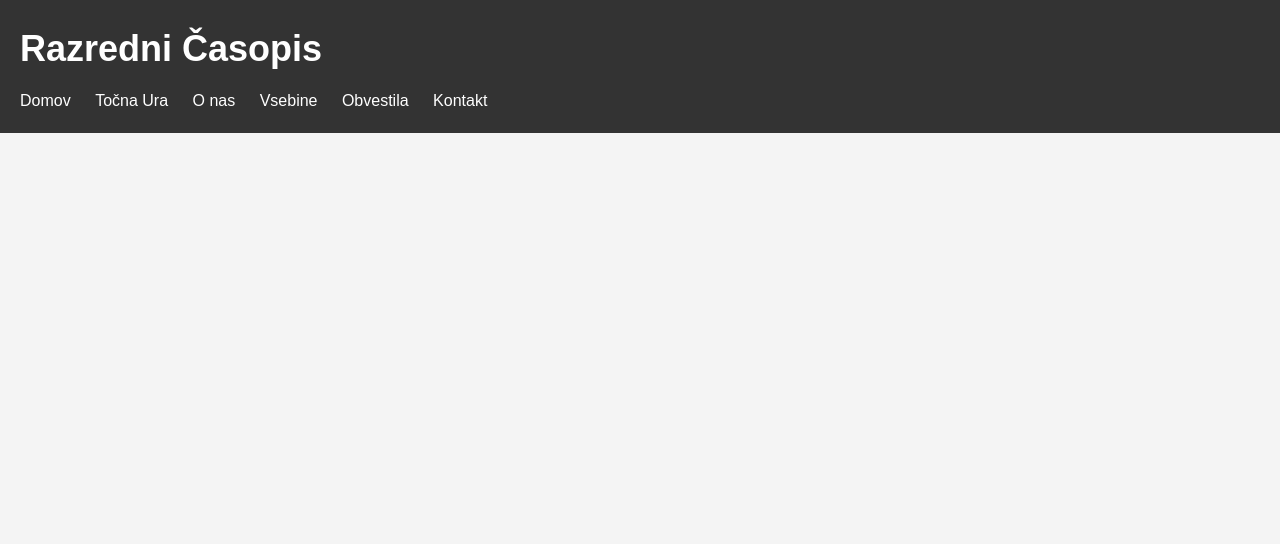
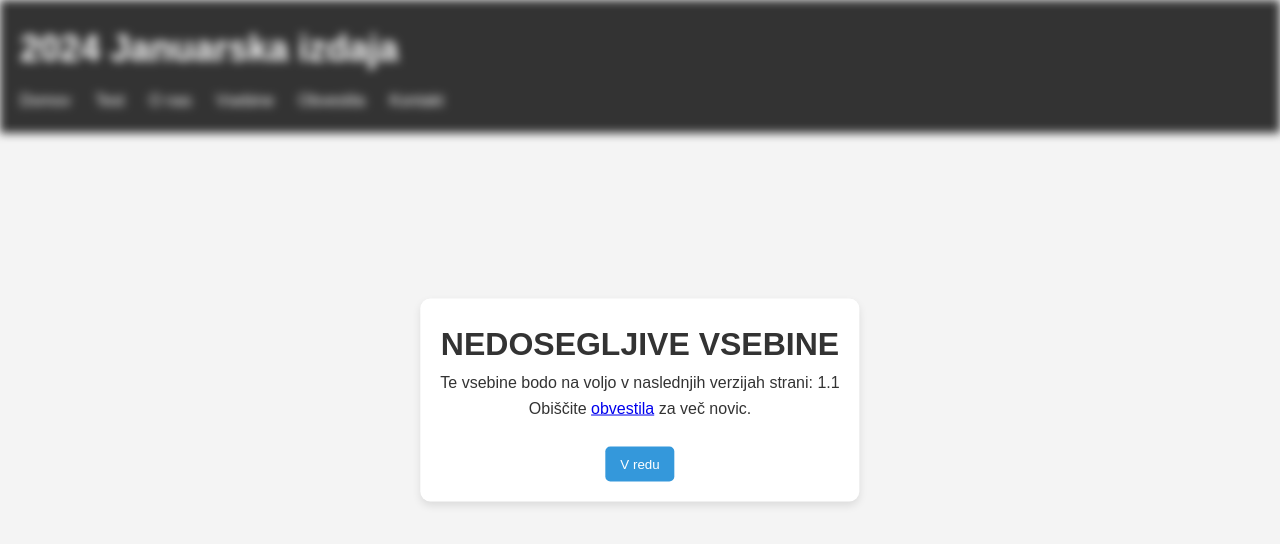
Before and after one commit to razrednicasopis/razrednicasopis.github.io, a plain HTML site: page januar2024.html in a window 1280 px wide. Both pictures are taken after a click on the link "Kontakt". Drawn offline with Linux system fonts and the light colour scheme.

Commit message:
Beta 1.5

```diff
--- a/januar2024.html
+++ b/januar2024.html
@@ -9,12 +9,13 @@
 </head>
 <body>
 
+  <div class="blur-container">
     <header>
-        <h1>Razredni Časopis</h1>
+        <h1>2024 Januarska izdaja</h1>
         <nav>
           <ul>
-            <li><a href="#">Domov</a></li>
-            <li><a href="Ura.html">Točna Ura</a></li>
+            <li><a href="index.html">Domov</a></li>
+            <li><a href="Ura.html">Test</a></li>
             <li><a href="o-nas.html">O nas</a></li>
             <li><a href="vsebine.html">Vsebine </a></li>
             <li><a href="obvestila.html">Obvestila</a></li>
@@ -24,11 +25,16 @@
       </header>
 
 
+
+
+    </div>
+
+
       <div id="popupContainer">
         <div id="overlay"></div>
         <div id="popupContent">
             <h1><b>NEDOSEGLJIVE VSEBINE</b></h1>
-            <p>Te vsebine bodo na voljo v naslednjih verzijah strani.
+            <p>Te vsebine bodo na voljo v naslednjih verzijah strani: 1.1
             <p>Obiščite <a href="obvestila.html">obvestila</a> za več novic.<p><br>
             <button id="closePopupBtn">V redu</button>
         </div>
@@ -37,7 +43,7 @@
 
 
 
-      <scirpt src="alerts.js"></scirpt>
+      <script src="alerts.js"></script>
 
 </body>
 </html>
--- a/system.css
+++ b/system.css
@@ -46,10 +46,10 @@ body.popup-open {
    overflow: hidden;
 }
 
-body.blur {
-  filter: blur(5px);
+
+.popup-open .blur-container {
+  filter: blur(5px); /* Apply blur effect only when popup is open */
   pointer-events: none;
-  z-index: 1;
 }
 
 /* Koda za "Kontakt" obrazec */
```
Also changed, not shown: index.html (+2 -2 lines), vsebine.html (+5 -2 lines).
